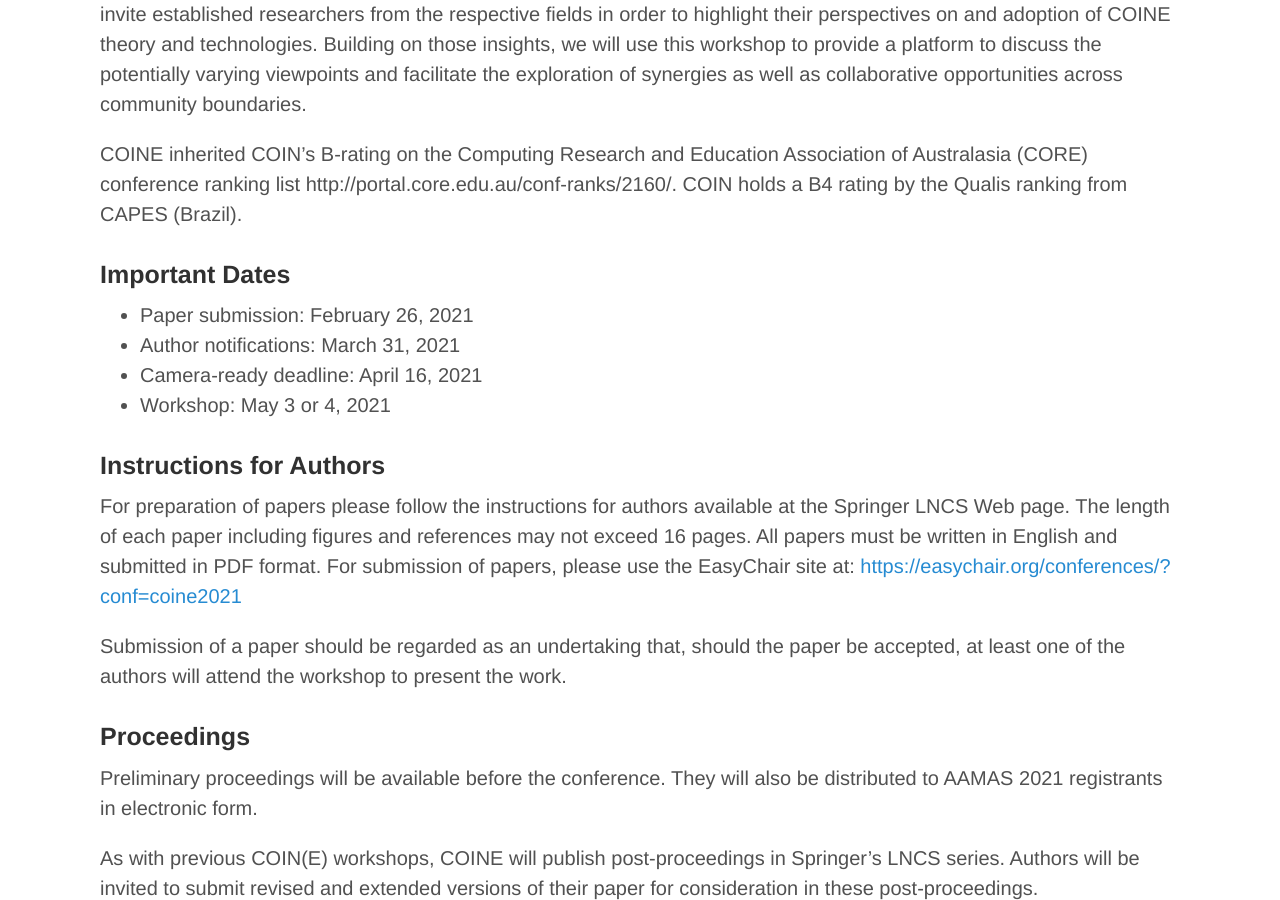
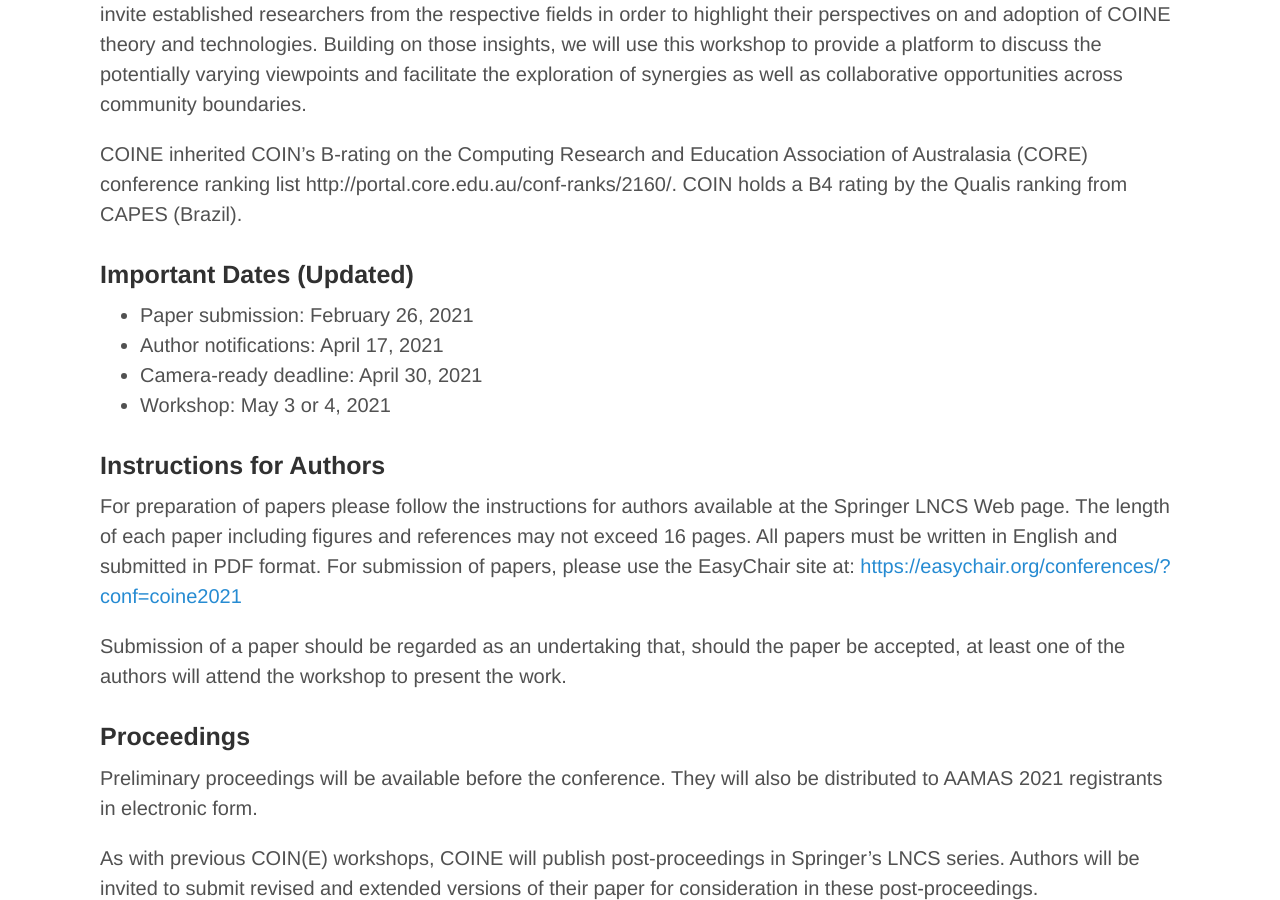
Before and after one commit to jithincheriyan/coine-2022-auckland, a Jekyll site: the page built from call_for_papers.md, in a window 1280 px wide and 900 px high, scrolled down 1563 px. Built offline with Jekyll 4.4.1, drawn with Linux system fonts in a browser that asks for light colours.

Commit message:
Updated CfP dates

```diff
--- a/call_for_papers.md
+++ b/call_for_papers.md
@@ -36,10 +36,10 @@ To leverage a broader understanding on how COINE-related themes are employed in
 COINE inherited COIN’s B-rating on the Computing Research and Education Association of Australasia (CORE) conference ranking list http://portal.core.edu.au/conf-ranks/2160/. COIN holds a B4 rating by the Qualis ranking from CAPES (Brazil).
 
 
-### Important Dates
+### Important Dates (Updated)
 - Paper submission: February 26, 2021
-- Author notifications: March 31, 2021
-- Camera-ready deadline: April 16, 2021
+- Author notifications: April 17, 2021
+- Camera-ready deadline: April 30, 2021
 - Workshop: May 3 or 4, 2021
 
 
```
